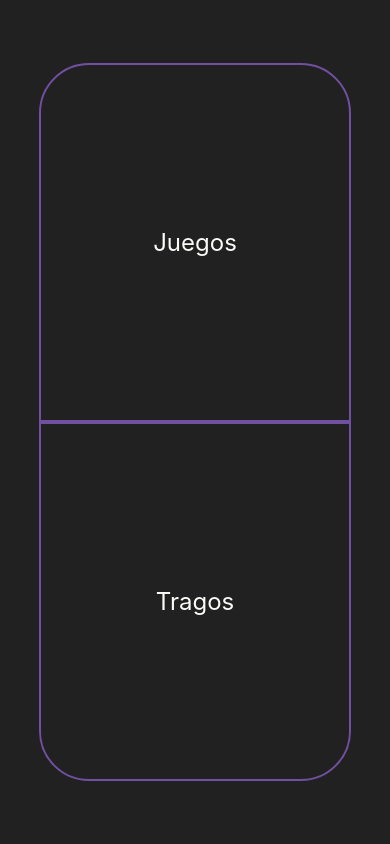
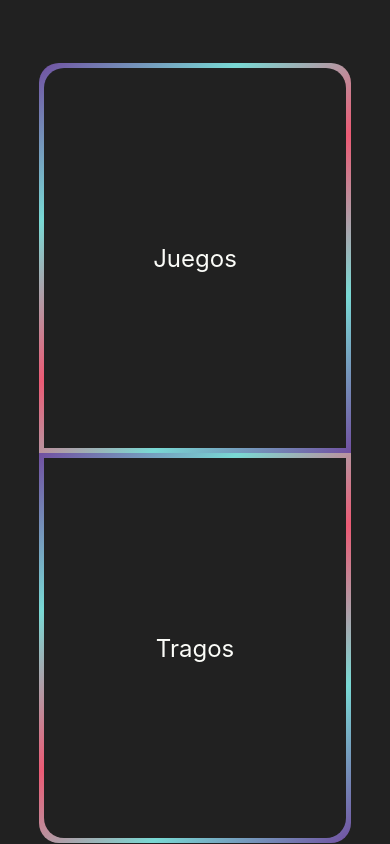
Before and after one commit to MaxiCo1/Intoximate, a React Native app: screen / in a window 390 px wide. Built offline with nearby package versions, Linux system fonts and the light colour scheme.

Commit message:
gradient border

```diff
--- a/App.js
+++ b/App.js
@@ -6,8 +6,8 @@ import Home from "./componentes/Home.jsx";
 export default function App() {
   return (
     <View style={styles.container}>
-      <Home></Home>
-      <StatusBar style="auto" />
+      <Home />
+      <StatusBar style="light" />
     </View>
   );
 }
@@ -19,5 +19,5 @@ const styles = StyleSheet.create({
     alignItems: "center",
     justifyContent: "center",
     backgroundColor: "#212121",
-  },
+  }
 });
--- /dev/null
+++ b/componentes/BorderGradient.jsx
@@ -0,0 +1,53 @@
+import React from "react";
+import { StyleSheet, Text, View } from "react-native";
+import { LinearGradient } from "expo-linear-gradient";
+
+const BorderGradient = ({ text, type }) => {
+return (
+    <>
+        <LinearGradient
+            colors={["#714FA1", "#79D9D4", "#EC5B75", "#79D9D4", "#714FA1"]}
+            start={{ x: 0, y: 0 }}
+            end={{ x: 1, y: 1 }}
+            locations={[0, 0.25, 0.5, 0.75, 1]} // Ajusta las ubicaciones para lograr el efecto deseado
+            style={[styles.linearGradient, styles.glow, type == "top" ? styles.top : styles.bottom]}
+        >
+            <View style={[styles.innerContainer, type == "top" ? styles.top : styles.bottom]}>
+                <Text style={styles.buttonText}>{text}</Text>
+            </View>
+        </LinearGradient>
+    </>
+);
+};
+
+const styles = StyleSheet.create({
+  linearGradient: {
+    height: 390,// <-- Outer Border Radius
+  },
+  innerContainer: {
+    //borderRadius: 20, // <-- Inner Border Radius
+    flex: 1,
+    margin: 5, // <-- Border Width
+    backgroundColor: "#212121",
+    justifyContent: "center",
+  },
+  buttonText: {
+    color: "#FBFCF8",
+    //fontFamily: "Roboto-Regular",
+    fontSize: 24,
+    textAlign: "center",
+    margin: 10,
+    backgroundColor: "transparent",
+  },
+
+  top: {
+    borderTopLeftRadius: 20,
+    borderTopRightRadius: 20,
+  },
+  bottom: {
+    borderBottomLeftRadius: 20,
+    borderBottomRightRadius: 20,
+  },
+});
+
+export default BorderGradient;
--- a/componentes/Home.jsx
+++ b/componentes/Home.jsx
@@ -1,15 +1,16 @@
 import React from "react";
 import { StyleSheet, Text, View } from "react-native";
 import { useFonts } from "expo-font";
+import BorderGradient from "./BorderGradient.jsx";
 
 const Main = () => {
   return (
     <View style={{ width: "80%", height: "85%" }}>
       <View style={containerTop}>
-        <Text style={styles.text}>Juegos</Text>
+        <BorderGradient style={[styles.containerTop]} type="top" text="Juegos" />
       </View>
       <View style={containerBottom}>
-        <Text style={styles.text}>Tragos</Text>
+        <BorderGradient style={[styles.containerBottom]} type="bottom" text="Tragos" />
       </View>
     </View>
   );
@@ -19,7 +20,6 @@ const styles = StyleSheet.create({
     flex: 1,
     alignItems: "center",
     justifyContent: "center",
-    borderColor: "#714FA1",
     borderWidth: 2,
   },
   text: {
@@ -27,16 +27,8 @@ const styles = StyleSheet.create({
     //fontFamily: "Roboto-Regular",
     fontSize: 24,
   },
-  top: {
-    borderTopLeftRadius: 50,
-    borderTopRightRadius: 50,
-  },
-  bottom: {
-    borderBottomLeftRadius: 50,
-    borderBottomRightRadius: 50,
-  },
 });
-const containerTop = StyleSheet.compose(styles.container, styles.top);
-const containerBottom = StyleSheet.compose(styles.container, styles.bottom);
+const containerTop = StyleSheet.compose[(styles.container, styles.top)];
+const containerBottom = StyleSheet.compose[(styles.container, styles.bottom)];
 
 export default Main;
--- a/package.json
+++ b/package.json
@@ -12,6 +12,7 @@
     "@expo/webpack-config": "^19.0.0",
     "expo": "~49.0.13",
     "expo-font": "~11.4.0",
+    "expo-linear-gradient": "~12.3.0",
     "expo-status-bar": "~1.6.0",
     "react": "18.2.0",
     "react-dom": "18.2.0",
```
Also changed, not shown: 1 other file (tests, documents, lock files or other folders).
